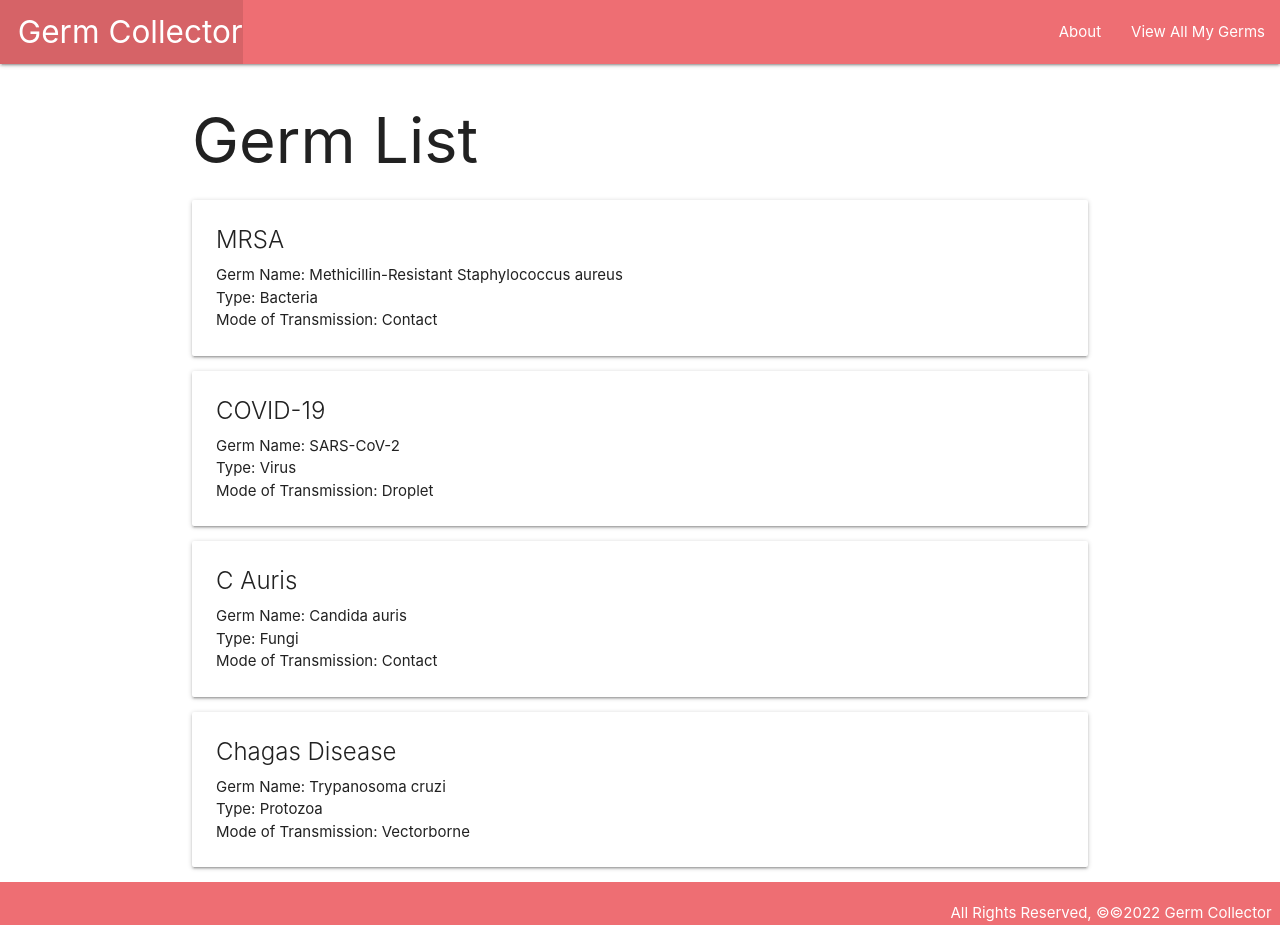
After one commit to Jeal3R5/finch_collector_app, a Django app: page /germs/ in a window 1280 px wide. The commit adds this page. Run offline with Django 4.2, Linux system fonts and the light colour scheme.

Commit message:
hardcoded germ list

```diff
--- a/main_app/templates/about.html
+++ b/main_app/templates/about.html
@@ -12,9 +12,8 @@
 
     <h1>About the Germ Collector</h1>
     <hr />
-    <p>Hire the Germ Collector</p>
+    <p>Hire the Germ Collector!</p>
 
-    <footer> All Rights Reserved, ©2022 Germ Collector </footer>
     {% endblock %}
 </body>
 </html>
--- a/main_app/templates/base.html
+++ b/main_app/templates/base.html
@@ -8,7 +8,7 @@
   <meta http-equiv="X-UA-Compatible" content="ie=edge">
   <title>Germ Collector</title>
   <link rel="stylesheet" href="https://cdnjs.cloudflare.com/ajax/libs/materialize/1.0.0/css/materialize.min.css">
-  <link rel="stylesheet" type="text/css" href="{% static 'css/styles' %}">
+  <link rel="stylesheet" type="text/css" href="{% static 'css/style.css' %}">
 </head>
 <body>
   <header class="navbar-fixed">
@@ -19,6 +19,7 @@
         </ul>
         <ul class="right">
             <li><a href="/about">About</a></li>
+            <li><a href="/germs">View All My Germs</a></li>
         </ul>
       </div>
     </nav>
--- /dev/null
+++ b/main_app/templates/germs/index.html
@@ -0,0 +1,17 @@
+{% extends 'base.html' %}
+{% block content %}
+
+<h1>Germ List</h1>
+
+{% for germ in germs %}
+    <div class='card'>
+        <div class="card-content">
+            <span class="card-title">{{ germ.common_name }}</span>
+            <p>Germ Name: {{ germ.germ_name}}</p>
+            <p>Type: {{ germ.type }}</p>
+            <p>Mode of Transmission: {{ germ.mode_of_trans }}</p>
+        </div>
+    </div>
+{% endfor %}
+
+{% endblock %}
--- a/main_app/urls.py
+++ b/main_app/urls.py
@@ -4,4 +4,5 @@ from . import views
 urlpatterns = [
     path('', views.home, name='home'),
     path('about/', views.about, name='about'),
+    path('germs/', views.germs_index, name='index'),
 ]
--- a/main_app/views.py
+++ b/main_app/views.py
@@ -2,6 +2,22 @@ from django.shortcuts import render
 
 # Create your views here.
 from django.http import HttpResponse
+
+
+class Germ:
+    def __init__(self, common_name, germ_name, type, mode_of_trans):
+        self.common_name = common_name
+        self.germ_name = germ_name
+        self.type = type
+        self.mode_of_trans = mode_of_trans
+
+germs = [
+    Germ('MRSA', 'Methicillin-Resistant Staphylococcus aureus', 'Bacteria', 'Contact'),
+    Germ('COVID-19', 'SARS-CoV-2', 'Virus', 'Droplet'),
+    Germ('C Auris', 'Candida auris', 'Fungi', 'Contact'),
+    Germ('Chagas Disease', 'Trypanosoma cruzi', 'Protozoa', 'Vectorborne' )
+]
+
 
 
 def home(request):
@@ -10,3 +26,6 @@ def home(request):
 
 def about(request):
     return render(request, 'about.html')
+
+def germs_index(request):
+    return render(request, 'germs/index.html', { 'germs': germs })
```
